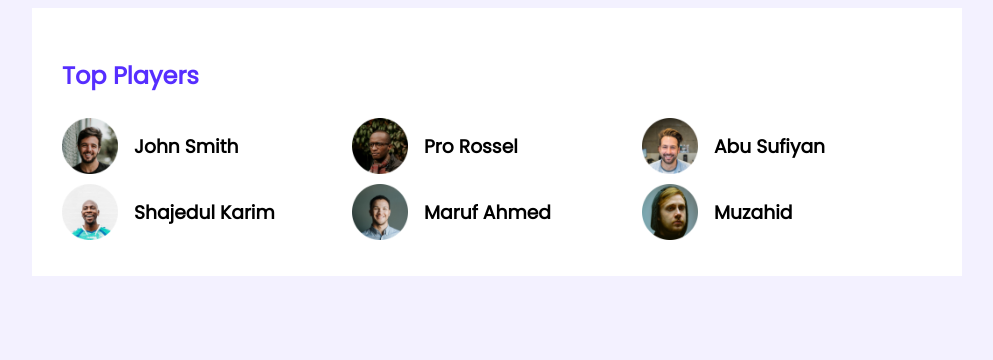
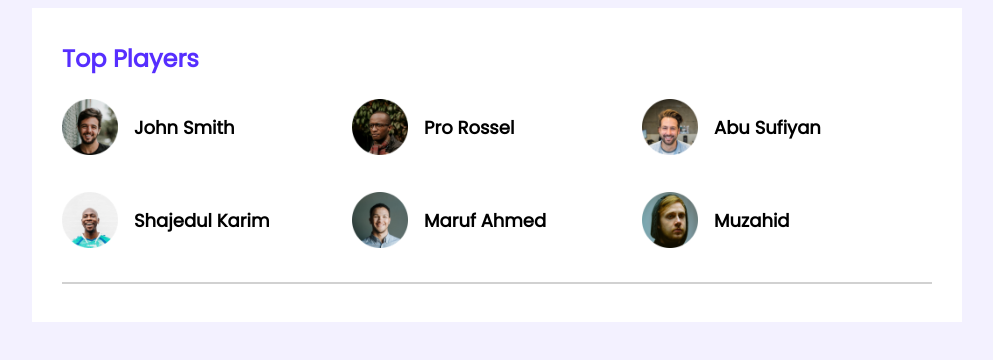
Before and after one commit to hopefyjamshed/leader-board-css3, a plain HTML site: page index.html in a window 1280 px wide. Shown: the whole page, without its empty margins (143-1136 px from the left). Drawn offline with Linux system fonts and the light colour scheme; a web font is replaced by a local one.

Commit message:
new code added

```diff
--- a/index.html
+++ b/index.html
@@ -54,6 +54,7 @@
                     </div>
                 </div>
             </div>
+            <hr>
         </section>
     </main>
 </body>
--- a/styles/style.css
+++ b/styles/style.css
@@ -18,9 +18,14 @@ main {
 
 }
 
+.players {
+    margin-bottom: 30px;
+}
+
 .heading-two {
     font-size: 24px;
     color: #562EFF;
+    margin-top: 3px;
 }
 
 .player {
@@ -33,6 +38,7 @@ main {
 .players-img {
     display: grid;
     grid-template-columns: repeat(3, 1fr);
+    grid-row-gap: 30px;
 }
 
 .player img {
@@ -42,4 +48,9 @@ main {
 
 .player-name {
     margin-left: 16px;
+    font-size: 18px;
 }
+
+hr {
+    border: 1px solid #D1D1D1;
+}
```
